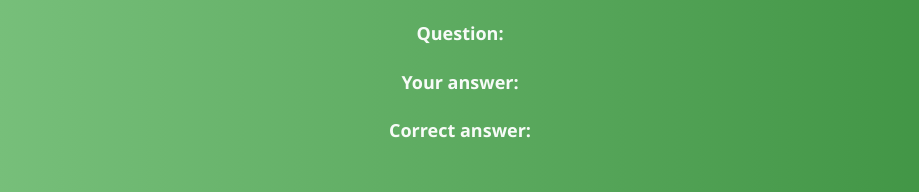
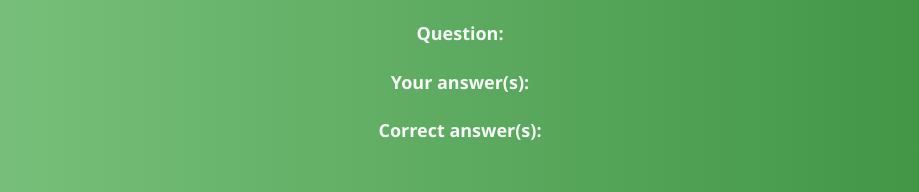
Before and after one commit to christensenandrew455-cell/Testifyai, a Next.js app: page /correct in a window 1280 px wide. Shown: the part 359-551 px from the top of the page, without its empty margins (180-1099 px from the left). Built offline with nearby package versions, Linux system fonts and the light colour scheme.

Commit message:
Update page.js

```diff
--- a/app/correct/page.js
+++ b/app/correct/page.js
@@ -6,10 +6,17 @@ function CorrectContent() {
   const router = useRouter();
   const searchParams = useSearchParams();
   const question = searchParams.get("question") || "";
-  const userAnswer = searchParams.get("userAnswer") || "";
-  const correctAnswer = searchParams.get("correctAnswer") || "";
+  const userAnswer = JSON.parse(searchParams.get("userAnswer") || "[]");
+  const correctAnswer = JSON.parse(searchParams.get("correctAnswer") || "[]");
   const explanation = searchParams.get("explanation") || "";
   const topic = searchParams.get("topic") || "";
+
+  const formatAnswers = (answers) => {
+    if (Array.isArray(answers)) {
+      return answers.join(", ");
+    }
+    return answers;
+  };
 
   const handleContinue = () => {
     router.push(`/test?topic=${encodeURIComponent(topic)}`);
@@ -34,18 +41,14 @@ function CorrectContent() {
       }}
     >
       <div style={{ fontSize: 72, marginBottom: 12 }}>✅</div>
-      <h1 style={{ fontSize: 28, marginBottom: 16, fontWeight: 800 }}>
-        Correct!
-      </h1>
+      <h1 style={{ fontSize: 28, marginBottom: 16, fontWeight: 800 }}>Correct!</h1>
       <div style={{ maxWidth: 760, marginBottom: 10 }}>
         <p><strong>Question:</strong> {question}</p>
-        <p><strong>Your answer:</strong> {userAnswer}</p>
-        <p><strong>Correct answer:</strong> {correctAnswer}</p>
+        <p><strong>Your answer(s):</strong> {formatAnswers(userAnswer)}</p>
+        <p><strong>Correct answer(s):</strong> {formatAnswers(correctAnswer)}</p>
       </div>
       {explanation && (
-        <p style={{ maxWidth: 760, marginTop: 12, opacity: 0.95 }}>
-          💡 {explanation}
-        </p>
+        <p style={{ maxWidth: 760, marginTop: 12, opacity: 0.95 }}>💡 {explanation}</p>
       )}
       <div style={{ marginTop: 30 }}>
         <small>Click anywhere to continue</small>
```
